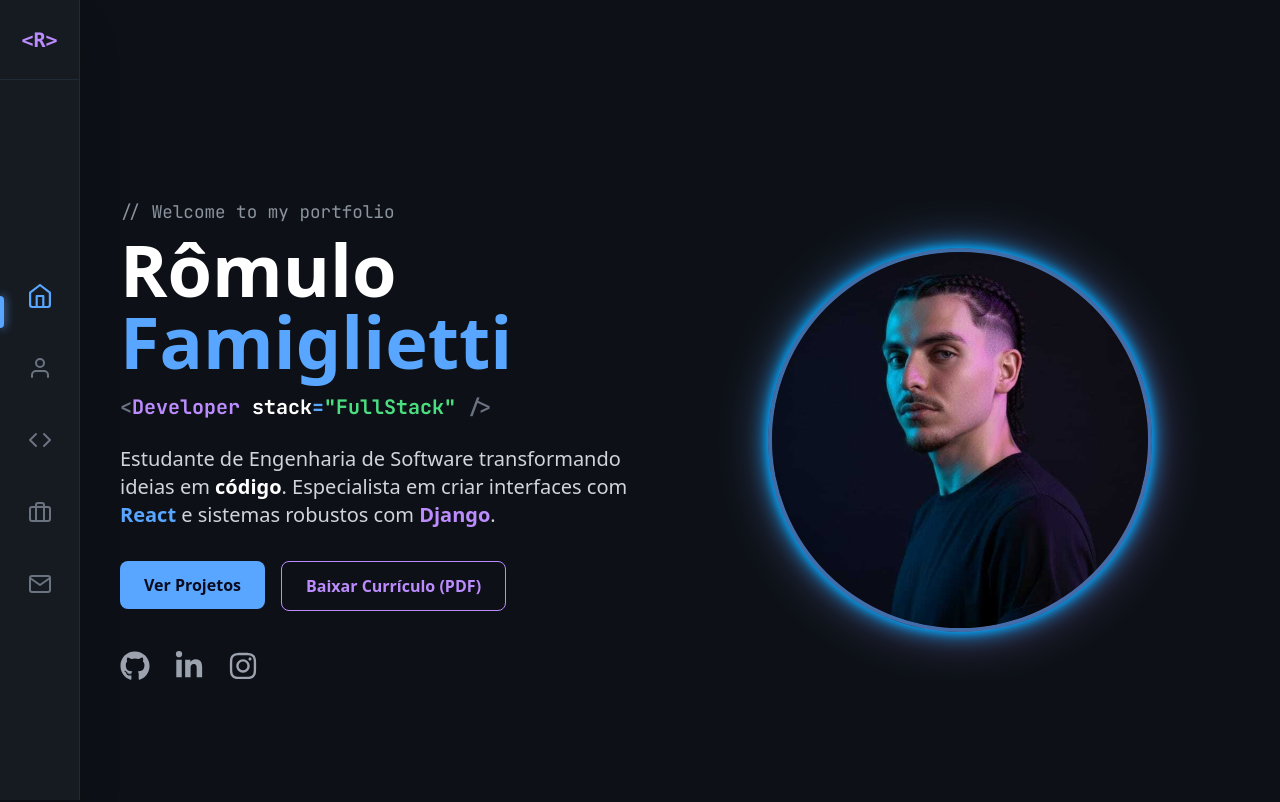
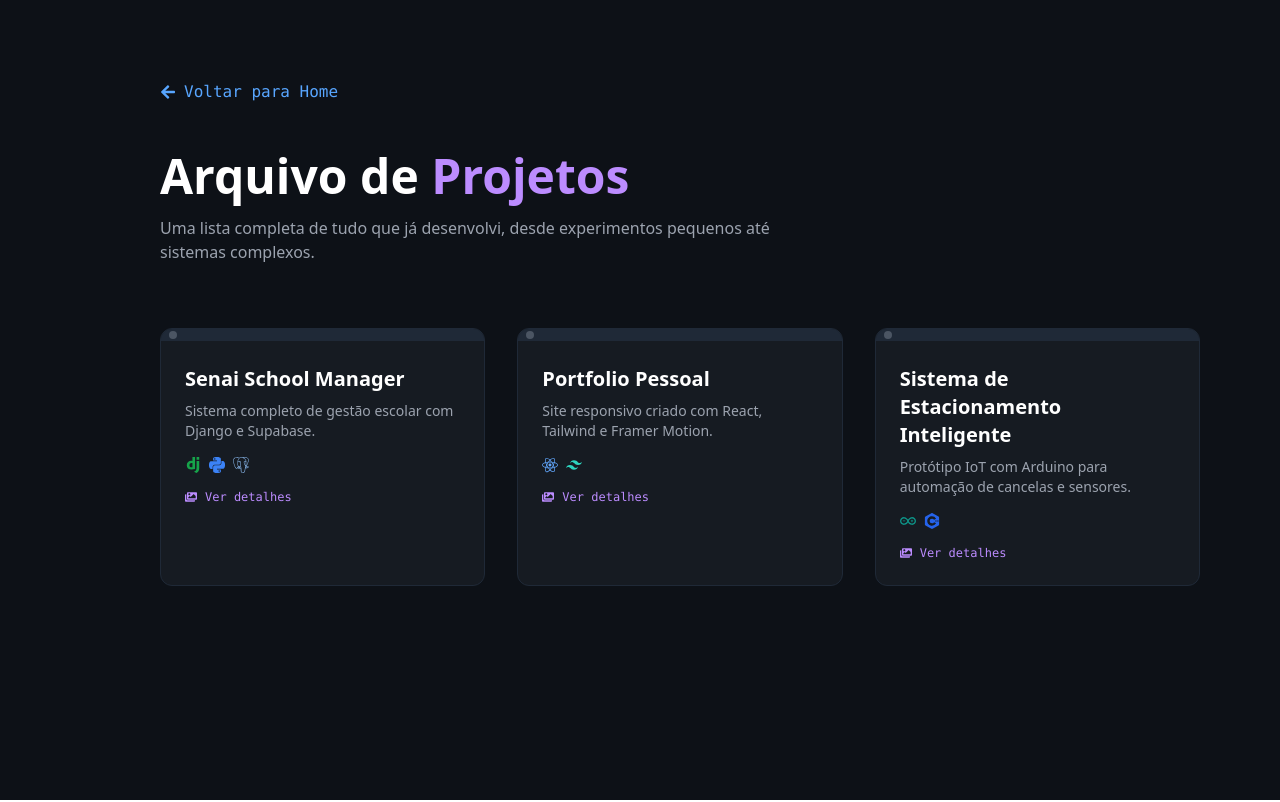
Before and after one commit to rfamiglietti/portifolio, a React (Vite) app: page /#/all-projects in a window 1280 px wide. Shown: the top 802 px of the page. Built offline with nearby package versions, Linux system fonts and the light colour scheme.

Commit message:
feat(projects): cria pagina de arquivo de projetos, centraliza dados e configura rotas

```diff
--- a/src/App.jsx
+++ b/src/App.jsx
@@ -1,4 +1,5 @@
 import React from 'react';
+import { HashRouter as Router, Routes, Route } from 'react-router-dom'; // Use HashRouter para evitar erro no GitHub Pages
 import Navbar from './components/Navbar';
 import Footer from './components/Footer';
 import Home from './pages/Home';
@@ -6,18 +7,12 @@ import About from './pages/About';
 import Projects from './pages/Projects';
 import Services from './pages/Services';
 import Contact from './pages/Contact';
+import AllProjects from './pages/AllProjects'; // Nova página
 
-function App() {
-  return (
-    // VOLTAMOS AO BG-DARK FIXO E TEXTO BRANCO
-    <div className="bg-[#0d1117] min-h-screen text-white
-      pb-20      /* Mobile */
-      lg:pb-0    /* Desktop */
-      lg:pl-20   /* Sidebar */
-    ">
-
+// Componente Wrapper para a Página Única (Landing Page)
+const LandingPage = () => (
+  <>
     <Navbar />
-
     <main className="w-full">
       <Home />
       <About />
@@ -25,9 +20,23 @@ function App() {
       <Services />
       <Contact />
     </main>
+    <Footer />
+  </>
+);
 
-      <Footer />
+function App() {
+  return (
+    <Router>
+      <div className="bg-[#0d1117] min-h-screen text-white pb-20 lg:pb-0 lg:pl-20">
+        <Routes>
+          {/* Rota da Home (Página Principal) */}
+          <Route path="/" element={<LandingPage />} />
+
+          {/* Rota da Página Separada */}
+          <Route path="/all-projects" element={<AllProjects />} />
+        </Routes>
       </div>
+    </Router>
   );
 }
 
--- /dev/null
+++ b/src/data/projectsData.js
@@ -0,0 +1,104 @@
+import {
+  SiDjango,
+  SiPython,
+  SiPostgresql,
+  SiBootstrap,
+  SiReact,
+  SiTailwindcss,
+  SiArduino,
+  SiCplusplus
+} from 'react-icons/si';
+
+export const projectsData = [
+  {
+    id: 1,
+    title: "Senai School Manager",
+    shortDescription: "Sistema completo de gestão escolar com Django e Supabase.",
+    fullDescription: `
+      Este projeto foi desenvolvido para resolver a complexidade da gestão acadêmica no SENAI.
+      O objetivo era criar um sistema centralizado onde Secretaria, Coordenação, Professores e Alunos tivessem visões personalizadas e seguras.
+
+      Utilizando a robustez do Django no backend e a flexibilidade do Supabase (PostgreSQL), implementei um sistema de controle de acesso (RBAC) rigoroso, garantindo que cada usuário veja apenas o que lhe é permitido.
+
+      Principais Desafios Superados:
+      1. Modelagem do Banco de Dados para suportar relações complexas (Turmas, Professores, Alunos).
+      2. Geração dinâmica de boletins e diários de classe.
+      3. Interface intuitiva para diferentes perfis de usuário.
+    `,
+    techs: [
+      { icon: SiDjango, name: "Django", color: "text-green-600" },
+      { icon: SiPython, name: "Python", color: "text-blue-500" },
+      { icon: SiPostgresql, name: "Supabase", color: "text-blue-300" },
+      { icon: SiBootstrap, name: "Bootstrap", color: "text-purple-500" },
+    ],
+    features: [
+      "Painéis exclusivos para Aluno, Professor e Secretaria",
+      "Lançamento de Notas e Frequência em tempo real",
+      "Visualização de Boletim e Histórico Escolar",
+      "Gestão Financeira para Secretaria",
+      "Visão de Desempenho para Coordenação"
+    ],
+    // Mapeamento exato dos arquivos da sua pasta public/prints
+    images: [
+      "/prints/senaimenu.jpg",           // Capa
+      "/prints/alunoinicio.png",         // Visão do Aluno
+      "/prints/alunoboletim.png",        // Boletim
+      "/prints/professoraulas.png",      // Visão do Professor
+      "/prints/professordiario.png",     // Diário de Classe
+      "/prints/secretariapainel.png",    // Painel ADM
+      "/prints/secretariaalunos.png",    // Lista de Alunos
+      "/prints/cordenacaovisao.png",     // Visão Coordenação
+      "/prints/secretariafinanceiro.png" // Financeiro
+    ],
+    github: "https://github.com/DEVMarlosGomes/SENAI-School-Manager",
+    demo: null,
+  },
+
+  {
+    id: 2,
+    title: "Portfolio Pessoal",
+    shortDescription: "Site responsivo criado com React, Tailwind e Framer Motion.",
+    fullDescription: `
+      Meu cartão de visitas digital e vitrine de projetos. O foco foi criar uma experiência imersiva com tema 'VS Code' e 'Cyberpunk', garantindo alta performance e animações fluidas.
+
+      A arquitetura foi pensada para ser escalável, separando dados da interface e utilizando componentes reutilizáveis. O sistema de contato utiliza AJAX para envio sem refresh.
+    `,
+    techs: [
+      { icon: SiReact, name: "React", color: "text-blue-400" },
+      { icon: SiTailwindcss, name: "Tailwind", color: "text-teal-400" },
+    ],
+    features: [
+      "Design Responsivo e Temático",
+      "Galeria de Projetos Interativa",
+      "Formulário de Contato via AJAX",
+      "Animações com Framer Motion"
+    ],
+    images: [], // Adicione prints do seu portfólio aqui depois se quiser
+    github: "https://github.com/rfamiglietti/portfolio",
+    demo: "https://rfamiglietti.github.io/portfolio/",
+  },
+
+  {
+    id: 3,
+    title: "Sistema de Estacionamento Inteligente",
+    shortDescription: "Protótipo IoT com Arduino para automação de cancelas e sensores.",
+    fullDescription: `
+      Projeto de automação utilizando microcontroladores para gerenciar um estacionamento.
+
+      O sistema utiliza sensores ultrassônicos para detectar a presença do veículo, servomotores para controlar a cancela e LEDs indicativos de status. A lógica foi implementada em C++ focando em eficiência de processamento no hardware limitado.
+    `,
+    techs: [
+      { icon: SiArduino, name: "Arduino", color: "text-teal-600" },
+      { icon: SiCplusplus, name: "C++", color: "text-blue-600" },
+    ],
+    features: [
+      "Detecção automática de veículos",
+      "Controle de servo motor (cancela)",
+      "Indicadores visuais (LEDs)",
+      "Lógica de sensores em tempo real"
+    ],
+    images: [], // Se tiver fotos do Arduino, coloque na pasta prints e adicione aqui
+    github: null, // Adicione o link se tiver
+    demo: null,
+  }
+];
--- /dev/null
+++ b/src/pages/AllProjects.jsx
@@ -0,0 +1,85 @@
+import React, { useState } from 'react';
+import { motion, AnimatePresence } from 'framer-motion';
+import { Link } from 'react-router-dom';
+import { FaArrowLeft, FaImages, FaTimes, FaGithub, FaExternalLinkAlt, FaCheckCircle } from 'react-icons/fa';
+import { projectsData } from '../data/projectsData'; // Importando os dados
+
+const AllProjects = () => {
+  const [selectedProject, setSelectedProject] = useState(null);
+
+  return (
+    <div className="min-h-screen bg-[#0d1117] text-white p-8 md:p-20">
+
+      {/* Botão Voltar */}
+      <Link to="/" className="inline-flex items-center gap-2 text-blue-neon hover:text-white transition-colors mb-12 font-mono">
+        <FaArrowLeft /> Voltar para Home
+      </Link>
+
+      <h1 className="text-4xl md:text-5xl font-bold mb-4">
+        Arquivo de <span className="text-purple-neon">Projetos</span>
+      </h1>
+      <p className="text-gray-400 mb-16 max-w-2xl">
+        Uma lista completa de tudo que já desenvolvi, desde experimentos pequenos até sistemas complexos.
+      </p>
+
+      {/* Grid Completo */}
+      <div className="grid grid-cols-1 md:grid-cols-2 lg:grid-cols-3 gap-8">
+        {projectsData.map((project) => (
+          <motion.div
+            key={project.id}
+            layoutId={`card-${project.id}`}
+            onClick={() => setSelectedProject(project)}
+            className="bg-[#161b22] rounded-xl border border-gray-800 overflow-hidden hover:border-purple-neon/50 transition-all cursor-pointer group hover:shadow-lg hover:shadow-purple-neon/10"
+            whileHover={{ y: -5 }}
+          >
+            <div className="h-3 bg-gray-800 flex items-center px-2 gap-1">
+               <div className="w-2 h-2 rounded-full bg-gray-600"></div>
+            </div>
+            <div className="p-6">
+              <h3 className="text-xl font-bold text-white mb-2">{project.title}</h3>
+              <p className="text-gray-400 text-sm mb-4 line-clamp-3">{project.shortDescription}</p>
+              <div className="flex gap-2 mb-4">
+                 {project.techs.slice(0, 3).map((T, i) => <T.icon key={i} className={T.color} />)}
+              </div>
+              <div className="text-purple-neon text-xs font-mono mt-auto flex items-center gap-2">
+                 <FaImages /> Ver detalhes
+              </div>
+            </div>
+          </motion.div>
+        ))}
+      </div>
+
+      {/* === REUTILIZANDO O MODAL (Mesma lógica do anterior) === */}
+      <AnimatePresence>
+        {selectedProject && (
+           <motion.div className="fixed inset-0 z-[60] flex items-center justify-center p-4">
+             <div className="absolute inset-0 bg-black/80 backdrop-blur-sm" onClick={() => setSelectedProject(null)} />
+             <motion.div layoutId={`card-${selectedProject.id}`} className="relative bg-[#0d1117] w-full max-w-4xl max-h-[90vh] overflow-y-auto rounded-xl border border-gray-700 p-8 shadow-2xl z-50 scrollbar-hide">
+                <button onClick={() => setSelectedProject(null)} className="absolute top-4 right-4 p-2 bg-gray-800 rounded-full hover:bg-red-500 text-white"><FaTimes/></button>
+
+                <h2 className="text-3xl font-bold mb-4">{selectedProject.title}</h2>
+                <p className="text-gray-300 whitespace-pre-line mb-6">{selectedProject.fullDescription}</p>
+
+                {/* Links */}
+                <div className="flex gap-4 mb-8">
+                   {selectedProject.github && <a href={selectedProject.github} target="_blank" className="flex items-center gap-2 text-blue-neon border border-blue-neon px-4 py-2 rounded hover:bg-blue-neon/10"><FaGithub/> GitHub</a>}
+                   {selectedProject.demo && <a href={selectedProject.demo} target="_blank" className="flex items-center gap-2 text-green-400 border border-green-400 px-4 py-2 rounded hover:bg-green-400/10"><FaExternalLinkAlt/> Demo</a>}
+                </div>
+
+                {/* Galeria Simples no Modal */}
+                {selectedProject.images?.length > 0 && (
+                  <div className="grid grid-cols-1 md:grid-cols-2 gap-4">
+                    {selectedProject.images.map((img, idx) => (
+                      <img key={idx} src={img} className="rounded-lg border border-gray-700" alt="Print" />
+                    ))}
+                  </div>
+                )}
+             </motion.div>
+           </motion.div>
+        )}
+      </AnimatePresence>
+    </div>
+  );
+};
+
+export default AllProjects;
```
Lines whose indentation alone changed are shown as unchanged.
